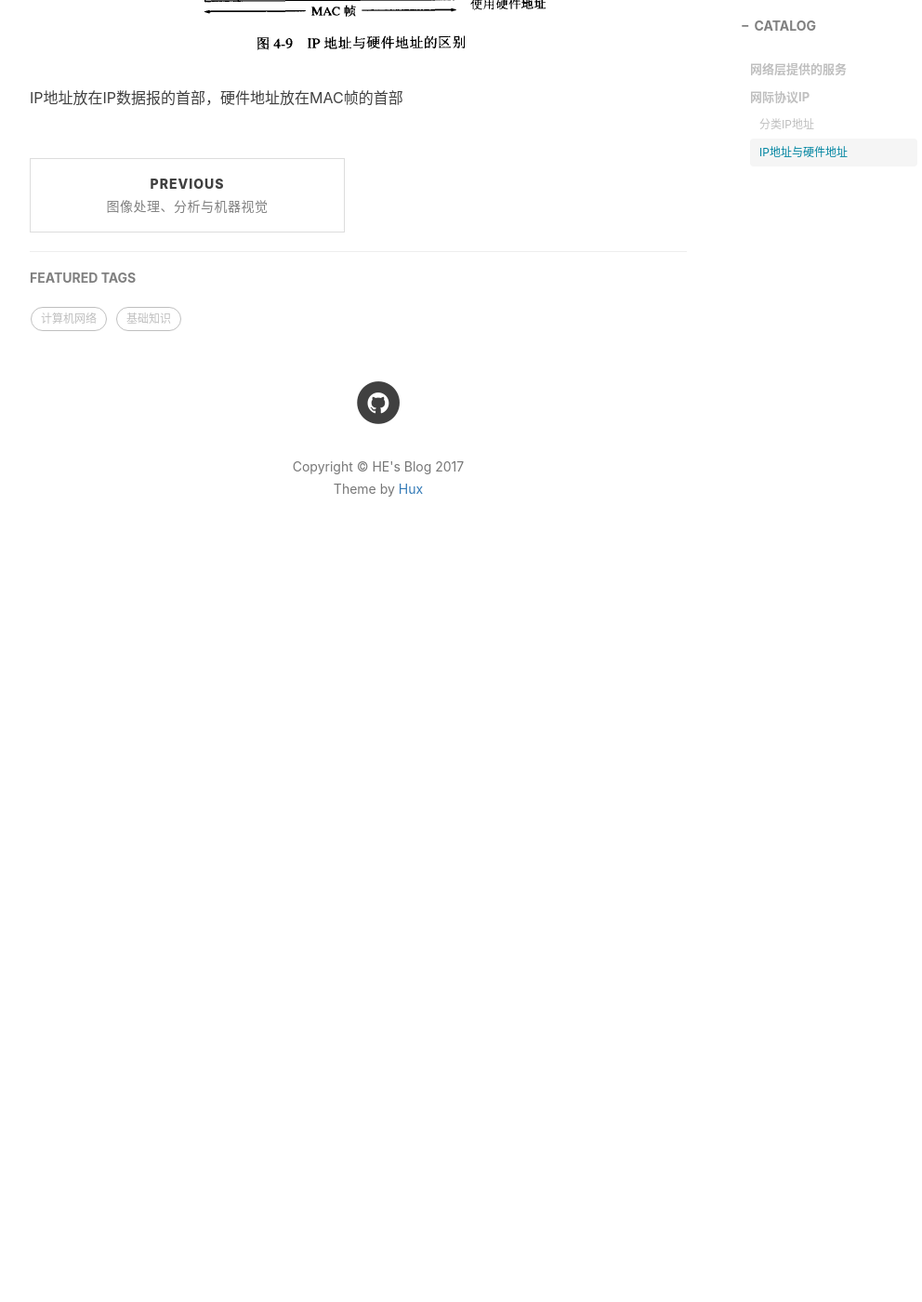
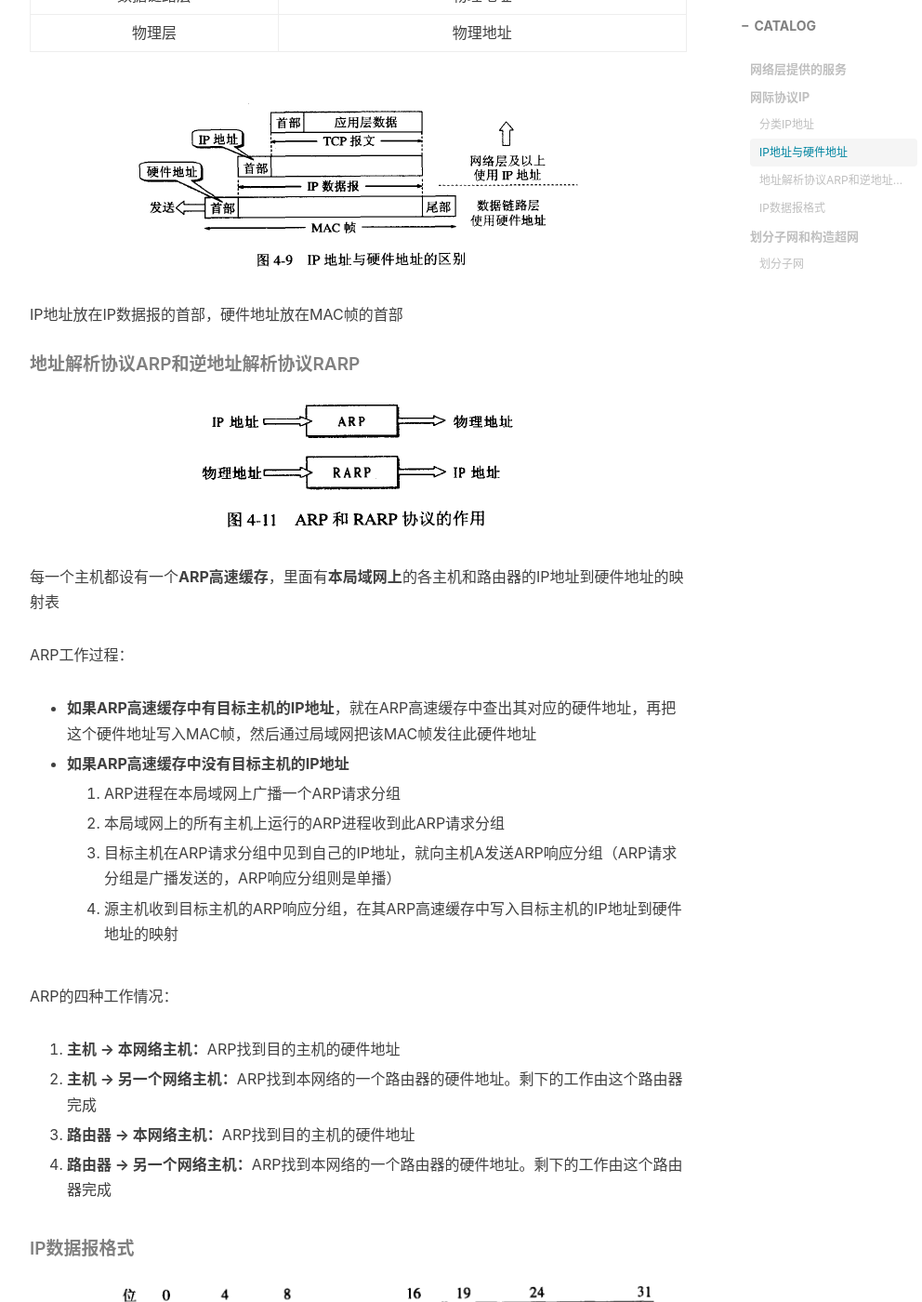
Before and after one commit to HeWenjie/HeWenjie.github.io, a Jekyll site: the page built from _posts/2017-06-09-computer-network.markdown, in a window 1280 px wide and 1400 px high, scrolled down 2834 px. Shown: the whole window at 93% size, without its empty margins (233-1225 px from the left). Built offline with Jekyll 4.4.1, drawn with Linux system fonts in a browser that asks for light colours; nearby versions of some CDN libraries; comment, search, counter and statistics services are not loaded; before the commit the page ends 3464 px from its top, so only the background shows below that; some of the changed text lies outside the part shown.

Commit message:
计算机网络
计算机网络

```diff
--- a/_posts/2017-06-09-computer-network.markdown
+++ b/_posts/2017-06-09-computer-network.markdown
@@ -47,8 +47,96 @@
 
 ##### IP地址与硬件地址
 
-**物理地址**是数据链路层和物理层使用的地址，**IP地址**是网络层和以上各层使用的地址（逻辑地址）
+|协议栈|地址|
+|:----------:|:----------:|
+|应用层|IP地址（逻辑地址）|
+|运输层|IP地址（逻辑地址）|
+|网络层|IP地址（逻辑地址）|
+|数据链路层|物理地址|
+|物理层|物理地址|
 
 ![IP地址与硬件地址的区别](/img/computer-network/IP-hardware-address.png)
 
 IP地址放在IP数据报的首部，硬件地址放在MAC帧的首部
+
+##### 地址解析协议ARP和逆地址解析协议RARP
+
+![ARP和RARP的作用](/img/computer-network/ARP-and-RARP.png)
+
+每一个主机都设有一个**ARP高速缓存**，里面有**本局域网上**的各主机和路由器的IP地址到硬件地址的映射表
+
+ARP工作过程：
+
+* **如果ARP高速缓存中有目标主机的IP地址**，就在ARP高速缓存中查出其对应的硬件地址，再把这个硬件地址写入MAC帧，然后通过局域网把该MAC帧发往此硬件地址
+
+* **如果ARP高速缓存中没有目标主机的IP地址**
+
+  1. ARP进程在本局域网上广播一个ARP请求分组
+
+  2. 本局域网上的所有主机上运行的ARP进程收到此ARP请求分组
+
+  3. 目标主机在ARP请求分组中见到自己的IP地址，就向主机A发送ARP响应分组（ARP请求分组是广播发送的，ARP响应分组则是单播）
+
+  4. 源主机收到目标主机的ARP响应分组，在其ARP高速缓存中写入目标主机的IP地址到硬件地址的映射
+
+ARP的四种工作情况：
+
+1. **主机 -> 本网络主机：**ARP找到目的主机的硬件地址
+
+2. **主机 -> 另一个网络主机：**ARP找到本网络的一个路由器的硬件地址。剩下的工作由这个路由器完成
+
+3. **路由器 -> 本网络主机：**ARP找到目的主机的硬件地址
+
+4. **路由器 -> 另一个网络主机：**ARP找到本网络的一个路由器的硬件地址。剩下的工作由这个路由器完成
+
+##### IP数据报格式
+
+![IP数据报格式](/img/computer-network/IP-datagram-format.png)
+
+IP数据报=首部（20字节固定长度部分+可变长度）+数据
+
+路由分组转发算法：
+
+1. 从数据报的首部提取目的主机的IP地址D，得出目的网络地址N
+
+2. 若N是此路由器直接相连的某个网络地址，则进行直接交付；否则就是间接交付，执行下一步
+
+3. 若路由表中有目的地址为D的特定主机路由，则把数据报传送给路由器中所指明的下一跳路由器；否则执行下一步
+
+4. 若路由表中有到达网络N的路由，则把数据报传送给路由表中所指明的下一跳路由器；否则执行下一步
+
+5. 若路由表中有一个默认路由，则把数据报传送给路由表中所指明的默认路由器；否则报告转发分组出错
+
+### 划分子网和构造超网
+
+##### 划分子网
+
+1. **从两级IP地址到三级IP地址**
+
+   划分子网的基本思路：
+
+   * 本单位以外的网络看不见这个网络是由多少个子网组成，这个单位对外仍然表现为一个网络
+
+   * 从网络的主机号借用若干位作为子网号subnet-id，两级IP地址在本单位内部变为三级IP地址：网络号、子网号和主机号
+
+   * 路由器收到IP数据报后，再根据目的网络号和子网号找到目的子网，把IP数据报交付给目的主机
+
+2. **子网掩码**
+
+   子网掩码中的1对应于IP地址中原来的net-id和subnet-id，而子网掩码中的0对应于现在的host-id
+
+   ![子网掩码](/img/computer-network/subnet-mask.png)、
+
+   默认子网掩码中1的位置和IP地址中的网络号字段net-id正好相对应
+
+   划分子网的路由器分组转发算法：
+
+   1. 从收到的数据报的首部提取目的IP地址D
+
+   2. 对路由器直接相连的网络逐个进行检查：用各网络的子网掩码和D逐位与操作，如果和相应的网络地址匹配，则直接交付；否则，执行下一步
+
+   3. 若路由表中有目的地址为D的特定主机路由，则把数据报传送给路由表中所指明的下一跳路由器；否则，执行下一步
+
+   4. 对路由表中的每一行，用其中的子网掩码和D逐位与操作得到N，若N与该行的目的网络地址匹配，则把数据报传送给该行指明的下一跳路由器；否则，执行下一步
+
+   5. 若路由表中有一个默认路由，则把数据报传送给路由表中所指明的默认路由器；否则报告转发分组出错
```
Also changed, not shown: img/computer-network/ARP-and-RARP.png (added), img/computer-network/IP-datagram-format.png (added), img/computer-network/subnet-mask.png (added).
